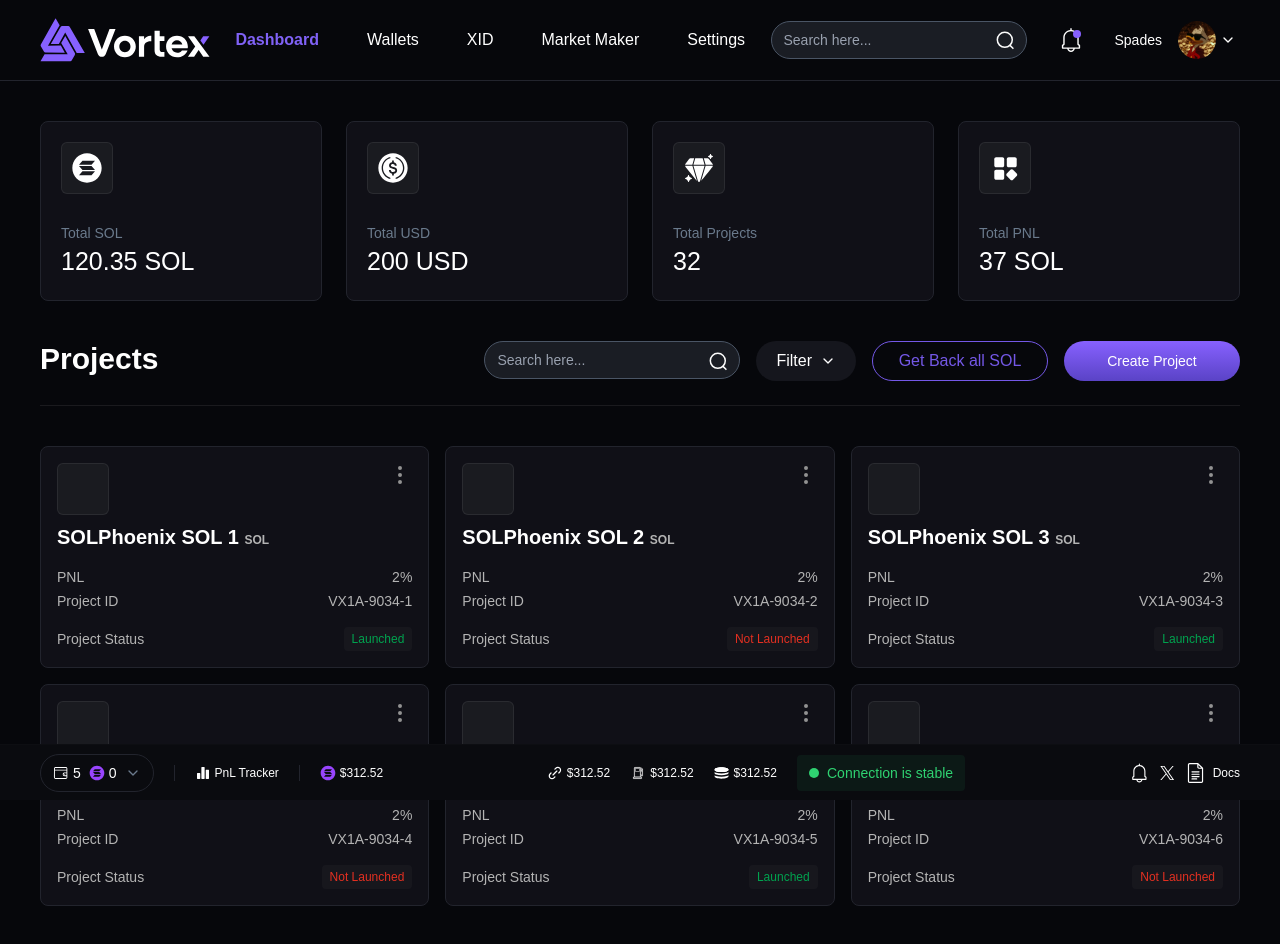
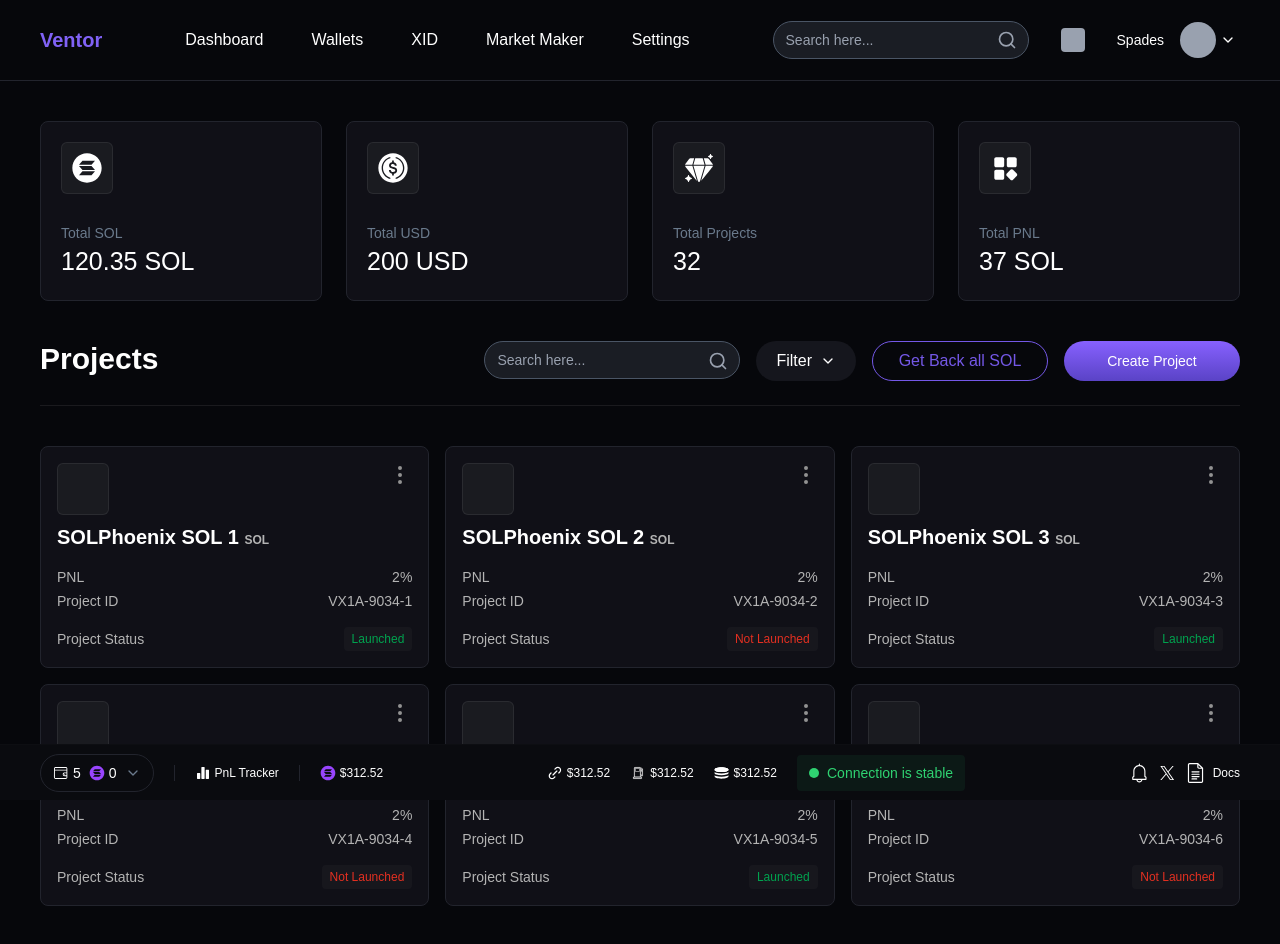
Before and after one commit to JaiKumarSuther/ventor, a Next.js app: page /dashboard in a window 1280 px wide. Shown: the top 944 px of the page. Built offline with nearby package versions, Linux system fonts and the light colour scheme.

Commit message:
fixed header

```diff
--- a/components/ui/Header.tsx
+++ b/components/ui/Header.tsx
@@ -1,19 +1,29 @@
-"use client";
-import { ChevronDown, Menu, X } from "lucide-react";
+'use client'
+import { ChevronDown, Menu, X, Search } from "lucide-react";
 import SearchInput from "./SearchInput";
-import { useState } from "react";
-import Image from "next/image";
-import Link from "next/link";
-import { usePathname } from "next/navigation";
+import { useState, useRef, useEffect } from "react";
 
 export default function Header() {
   const [search, setSearch] = useState("");
   const [isMobileMenuOpen, setIsMobileMenuOpen] = useState(false);
-  const pathname = usePathname();
+  const [isMobileSearchOpen, setIsMobileSearchOpen] = useState(false);
+  const mobileSearchInputRef = useRef<HTMLInputElement>(null);
+  const pathname = "/"; // Since we don't have usePathname in this setup
 
   const toggleMobileMenu = () => {
     setIsMobileMenuOpen(!isMobileMenuOpen);
   };
+
+  const toggleMobileSearch = () => {
+    setIsMobileSearchOpen(!isMobileSearchOpen);
+  };
+
+  // Focus on search input when mobile search dropdown opens
+  useEffect(() => {
+    if (isMobileSearchOpen && mobileSearchInputRef.current) {
+      mobileSearchInputRef.current.focus();
+    }
+  }, [isMobileSearchOpen]);
 
   // Define the links
   const links = [
@@ -30,13 +40,13 @@ export default function Header() {
         <div className="flex items-center justify-between h-16 lg:h-20">
           {/* Logo */}
           <div className="flex items-center">
-            <Image src="/assets/logo.svg" width={170} height={56} alt="Ventor" />
+            <div className="text-xl font-bold text-[#8062F6]">Ventor</div>
           </div>
 
           {/* Desktop Navigation */}
           <nav className="hidden lg:flex items-center space-x-12">
             {links.map((link) => (
-              <Link
+              <a
                 key={link.href}
                 href={link.href}
                 className={`transition-colors ${
@@ -46,7 +56,7 @@ export default function Header() {
                 }`}
               >
                 {link.label}
-              </Link>
+              </a>
             ))}
           </nav>
 
@@ -59,12 +69,12 @@ export default function Header() {
               className="w-64"
             />
             <button className="p-2 hover:bg-[#1a1d24] rounded-lg transition-colors">
-              <Image src="/assets/bell.svg" width={24} height={24} alt="Notifications" />
+              <div className="w-6 h-6 bg-gray-400 rounded"></div>
             </button>
             <div className="flex items-center space-x-3">
               <span className="text-sm font-medium">Spades</span>
               <button className="flex items-center cursor-pointer space-x-1 hover:bg-[#1a1d24] rounded-lg p-1 transition-colors">
-                <Image src="/assets/profile.svg" width={38} height={38} alt="Profile" />
+                <div className="w-9 h-9 bg-gray-400 rounded-full"></div>
                 <ChevronDown className="h-4 w-4" />
               </button>
             </div>
@@ -72,11 +82,14 @@ export default function Header() {
 
           {/* Mobile Right Section */}
           <div className="flex lg:hidden items-center space-x-3">
-            <button className="p-2 hover:bg-[#1a1d24] rounded-lg transition-colors">
-              <Image src="/assets/search.svg" width={20} height={20} alt="Ventor" />
+            <button
+              onClick={toggleMobileSearch}
+              className="p-2 hover:bg-[#1a1d24] rounded-lg transition-colors"
+            >
+              <Search className="h-5 w-5" />
             </button>
             <button className="p-2 hover:bg-[#1a1d24] rounded-lg transition-colors">
-              <Image src="/assets/bell.svg" width={20} height={20} alt="Notifications" />
+              <div className="w-5 h-5 bg-gray-400 rounded"></div>
             </button>
             <button
               onClick={toggleMobileMenu}
@@ -91,23 +104,28 @@ export default function Header() {
           </div>
         </div>
 
+        {/* Mobile Search Dropdown */}
+        {isMobileSearchOpen && (
+          <div className="lg:hidden border-t border-[#22242D]">
+            <div className="py-4 px-2">
+              <SearchInput
+                ref={mobileSearchInputRef}
+                placeholder="Search here..."
+                value={search}
+                onChange={(e) => setSearch(e.target.value)}
+              />
+            </div>
+          </div>
+        )}
+
         {/* Mobile Menu */}
         {isMobileMenuOpen && (
           <div className="lg:hidden border-t border-[#22242D]">
             <div className="py-4 space-y-4">
-              {/* Mobile Search */}
-              <div className="px-2">
-                <SearchInput
-                  placeholder="Search here..."
-                  value={search}
-                  onChange={(e) => setSearch(e.target.value)}
-                />
-              </div>
-
               {/* Mobile Navigation */}
               <nav className="space-y-2">
                 {links.map((link) => (
-                  <Link
+                  <a
                     key={link.href}
                     href={link.href}
                     className={`block px-4 py-3 rounded-lg transition-colors ${
@@ -117,7 +135,7 @@ export default function Header() {
                     }`}
                   >
                     {link.label}
-                  </Link>
+                  </a>
                 ))}
               </nav>
 
@@ -125,7 +143,7 @@ export default function Header() {
               <div className="border-t border-[#22242D] pt-4">
                 <div className="flex items-center justify-between px-4 py-2">
                   <div className="flex items-center space-x-3">
-                    <Image src="/assets/profile.svg" width={20} height={20} alt="Profile" />
+                    <div className="w-5 h-5 bg-gray-400 rounded-full"></div>
                     <span className="text-sm font-medium">Spades</span>
                   </div>
                   <ChevronDown className="h-4 w-4" />
--- a/components/ui/SearchInput.tsx
+++ b/components/ui/SearchInput.tsx
@@ -1,5 +1,6 @@
-"use client";
-import Image from "next/image";
+
+import { Search } from "lucide-react";
+import { forwardRef } from "react";
 
 interface SearchInputProps {
   placeholder?: string;
@@ -8,21 +9,18 @@ interface SearchInputProps {
   className?: string;
 }
 
-export default function SearchInput({
-  placeholder,
-  value,
-  onChange,
-  className,
-}: SearchInputProps) {
+const SearchInput = forwardRef<HTMLInputElement, SearchInputProps>(
+  ({ placeholder, value, onChange, className }, ref) => {
     return (
       <div className={`relative ${className || ""}`}>
         {/* Search icon on the right side */}
         <div className="absolute inset-y-0 right-0 pr-3 flex items-center pointer-events-none">
-        <Image src="/assets/search.svg" width={20} height={20} alt="Ventor" />
+          <Search className="h-5 w-5 text-gray-400" />
         </div>
 
         {/* Input field with right padding for the icon */}
         <input
+          ref={ref}
           type="text"
           placeholder={placeholder}
           value={value}
@@ -32,3 +30,8 @@ export default function SearchInput({
       </div>
     );
   }
+);
+
+SearchInput.displayName = "SearchInput";
+
+export default SearchInput;
```
Lines whose indentation alone changed are shown as unchanged.
